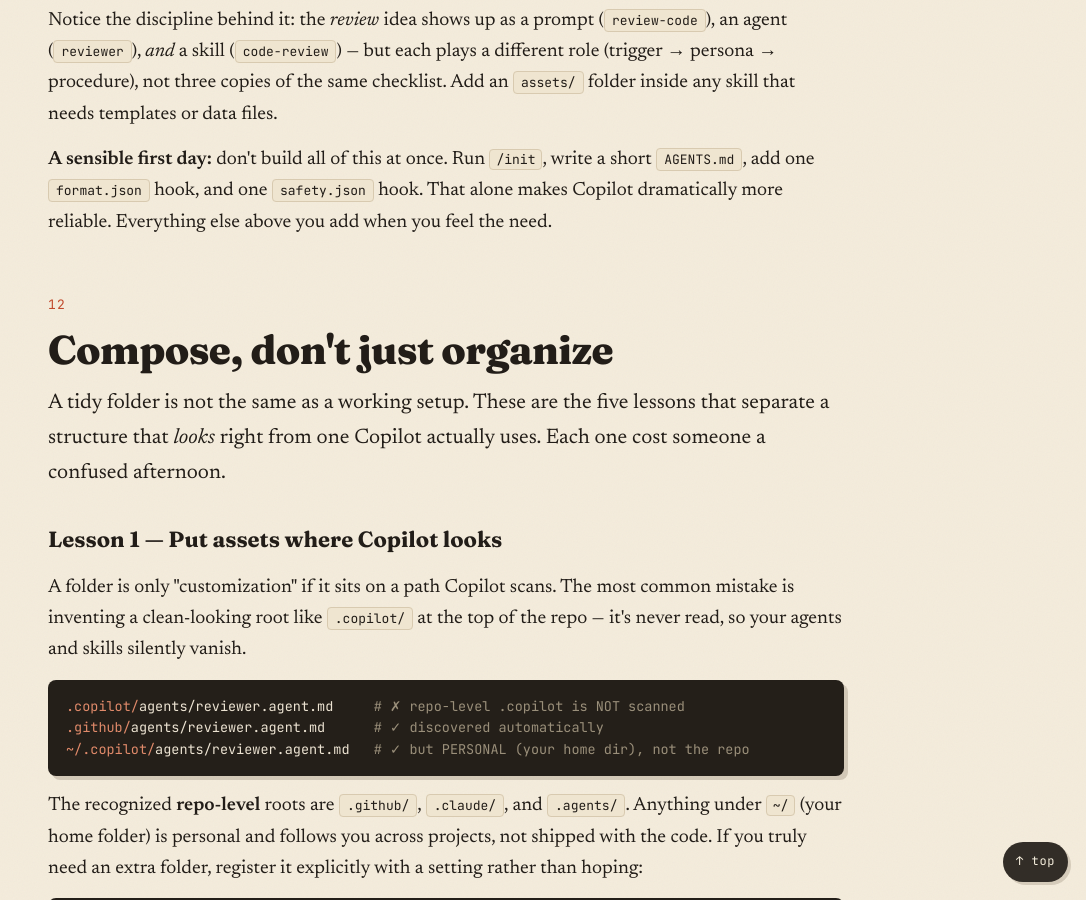
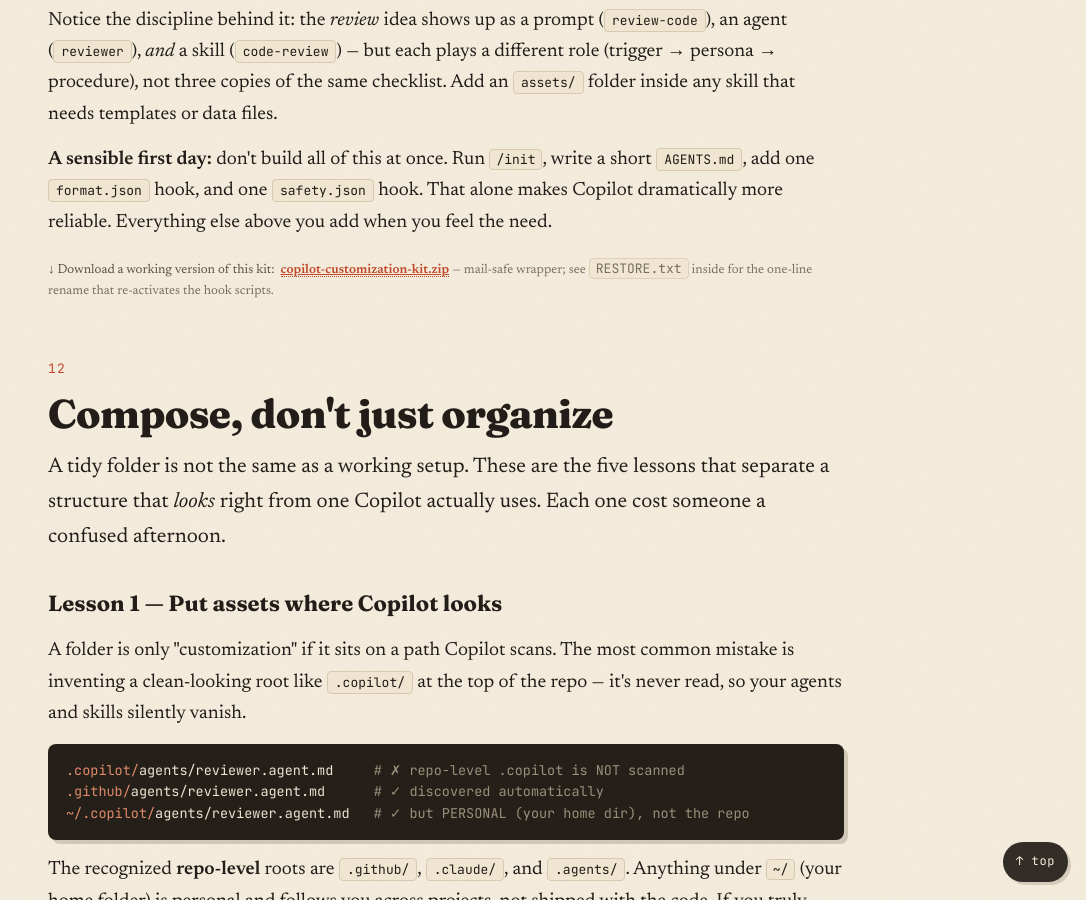
Before and after one commit to majid-mazouchi/autonomy, a Jekyll site: the page assets/posts/vscode-copilot-explained.html, which Jekyll copies as it is, in a window 1280 px wide and 900 px high, scrolled down 19772 px. Shown: the whole window, without its empty margins (194-1280 px from the left). Built offline with Jekyll 4.4.1, drawn with Linux system fonts in a browser that asks for light colours.

Commit message:
Add downloadable starter kit to VS Code Copilot post

```diff
--- a/assets/posts/vscode-copilot-explained.html
+++ b/assets/posts/vscode-copilot-explained.html
@@ -572,6 +572,7 @@
   AGENTS.md                            <span class="c"># welcome guide for any AI tool</span></pre>
     <p>Notice the discipline behind it: the <em>review</em> idea shows up as a prompt (<span class="file">review-code</span>), an agent (<span class="file">reviewer</span>), <em>and</em> a skill (<span class="file">code-review</span>) — but each plays a different role (trigger → persona → procedure), not three copies of the same checklist. Add an <span class="file">assets/</span> folder inside any skill that needs templates or data files.</p>
     <p><strong>A sensible first day:</strong> don't build all of this at once. Run <code class="inl">/init</code>, write a short <span class="file">AGENTS.md</span>, add one <span class="file">format.json</span> hook, and one <span class="file">safety.json</span> hook. That alone makes Copilot dramatically more reliable. Everything else above you add when you feel the need.</p>
+    <p style="margin-top:20px;font-size:13px;color:var(--ink-soft);">↓ Download a working version of this kit:&nbsp; <a href="copilot-customization-kit.zip" download style="color:var(--terra);font-weight:600;border-bottom:1px dotted var(--terra);">copilot-customization-kit.zip</a>&nbsp;<span style="opacity:0.8;">— mail-safe wrapper; see <code class="inl">RESTORE.txt</code> inside for the one-line rename that re-activates the hook scripts.</span></p>
   </section>
 
   <section id="compose" class="reveal">
```
Also changed, not shown: 1 other file.
